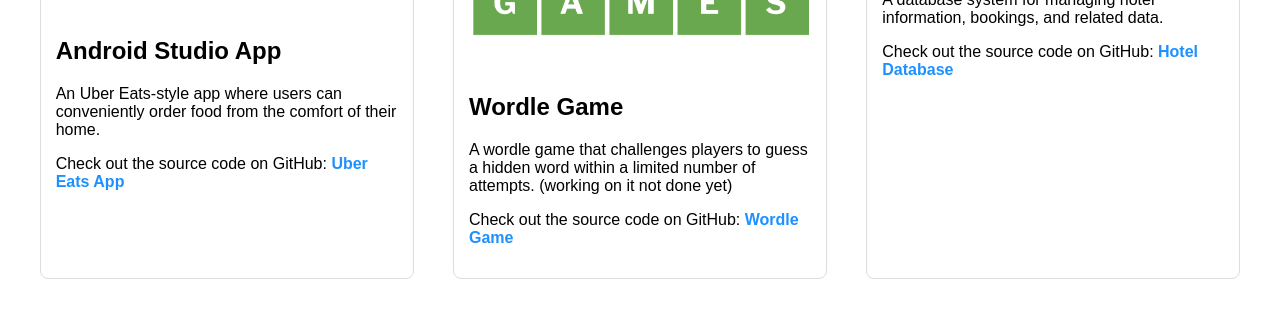
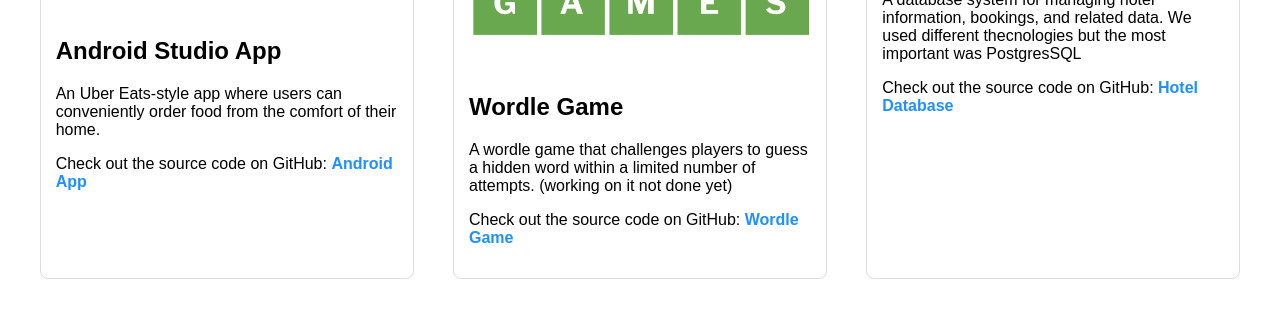
Before and after one commit to nayryan/portfolio, a plain HTML site: page public/projects.html in a window 1280 px wide. Shown: the part 495-812 px from the top of the page. Drawn offline with Linux system fonts and the light colour scheme.

Commit message:
minor changes (just spelling stuff)

```diff
--- a/public/projects.html
+++ b/public/projects.html
@@ -25,7 +25,7 @@
                 </p>
                 <p>
                     Check out the source code on GitHub:
-                    <a href="https://github.com/uOttawaSEGA2022/projet-group_19" target="_blank">Uber Eats App</a>
+                    <a href="https://github.com/uOttawaSEGA2022/projet-group_19" target="_blank">Android App</a>
                 </p>
             </div>
         </section>
@@ -53,7 +53,7 @@
             <div class="project-details">
                 <h2>Hotel Database</h2>
                 <p>
-                    A database system for managing hotel information, bookings, and related data.
+                    A database system for managing hotel information, bookings, and related data. We used different thecnologies but the most important was PostgresSQL
                 </p>
                 <p>
                     Check out the source code on GitHub:
```
Also changed, not shown: README.txt.
